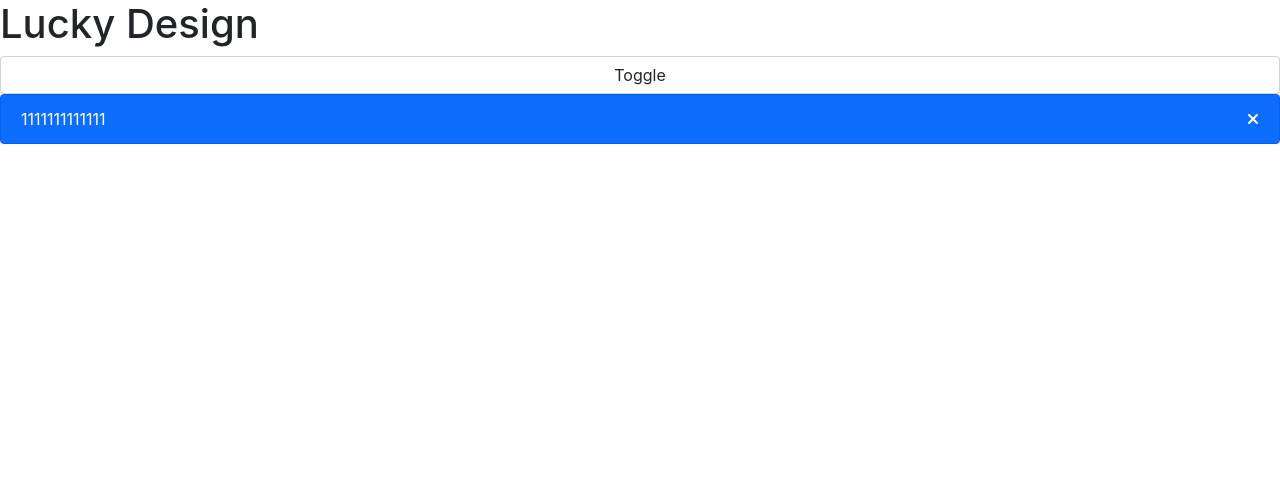
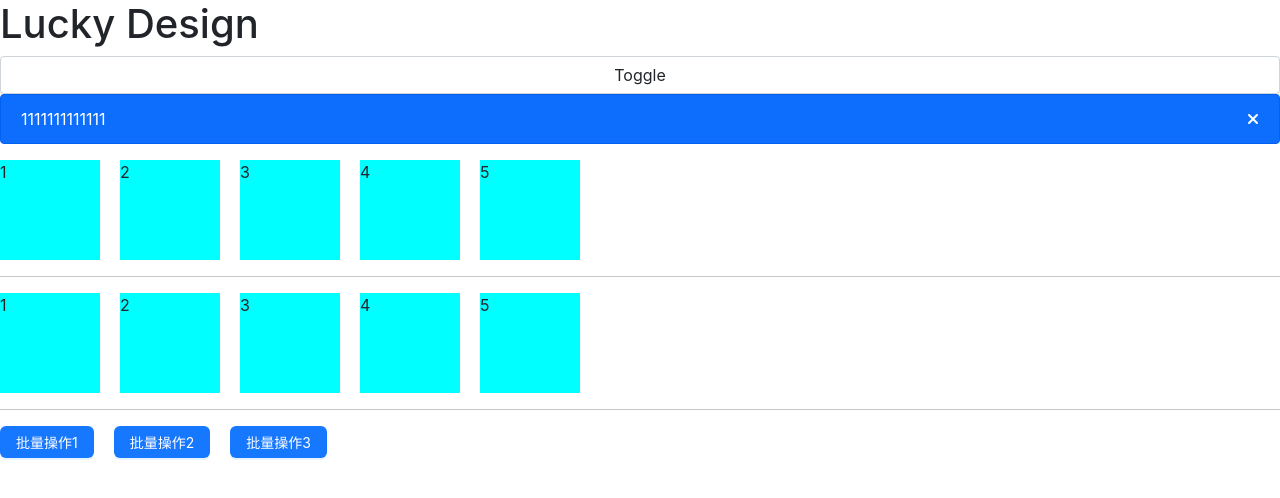
Before and after one commit to leilei405/lucky-design, a React (Create React App) app: page / in a window 1280 px wide. Shown: the top 498 px of the page. Built offline with nearby package versions, Linux system fonts and the light colour scheme.

Commit message:
refactor: 🎨完善Space组件

```diff
--- a/src/App.tsx
+++ b/src/App.tsx
@@ -2,6 +2,7 @@ import React, { useState } from "react";
 import Transition from "./components/Transition/transition";
 import Button from "./components/Button/button";
 import Alert from "./components/Alert/alert";
+import Space from "./components/Space/use";
 
 function App() {
   const [show, setShow] = useState(false);
@@ -35,6 +36,8 @@ function App() {
       </Transition>
 
       <Alert title="1111111111111" />
+
+      <Space />
     </div>
   );
 }
--- a/src/components/Space/_style.scss
+++ b/src/components/Space/_style.scss
@@ -0,0 +1,25 @@
+.space {
+    display: inline-flex;
+
+    &-vertical {
+        flex-direction: column;
+    }
+
+    &-align {
+        &-center {
+            align-items: center;
+        }
+
+        &-start {
+            align-items: flex-start;
+        }
+
+        &-end {
+            align-items: flex-end;
+        }
+
+        &-baseline {
+            align-items: baseline;
+        }
+    }
+}
--- a/src/components/Space/c.scss
+++ b/src/components/Space/c.scss
@@ -1,8 +1,8 @@
 .box {
   width: 100px;
   height: 100px;
-  background: pink;
-  border: 1px solid #000;
+  background: aqua;
+  border: none;
 }
 
 .container {
--- /dev/null
+++ b/src/components/Space/space.tsx
@@ -0,0 +1,105 @@
+import React, {
+  Children,
+  FC,
+  PropsWithChildren,
+  useContext,
+  useMemo,
+} from "react";
+import classnames from "classnames";
+import {
+  SpaceProps,
+  SizeType,
+  spaceSize,
+  otherStyles,
+  ConfigContext,
+  ConfigContextType,
+} from "./types";
+
+interface ConfigProviderProps extends PropsWithChildren<ConfigContextType> {}
+
+export function ConfigProvider(props: ConfigProviderProps) {
+  const { space, children } = props;
+
+  return (
+    <ConfigContext.Provider value={{ space }}>
+      {children}
+    </ConfigContext.Provider>
+  );
+}
+
+const getNumberSize = (size: SizeType) => {
+  return typeof size === "string" ? spaceSize[size] : size || 0;
+};
+
+const Space: FC<SpaceProps> = (props) => {
+  const { space } = useContext(ConfigContext);
+  const {
+    className,
+    style,
+    children,
+    size = space?.size || "small",
+    direction = "horizontal",
+    wrap = false,
+    align,
+    split,
+    ...otherProps
+  } = props || {};
+
+  // 通过Children平铺元素
+  const childNodes = Children.toArray(props.children);
+
+  const mergedAlign =
+    direction === "horizontal" && align === undefined ? "center" : align;
+
+  const classes = classnames(
+    "space",
+    `space-${direction}`,
+    {
+      [`space-align-${mergedAlign}`]: mergedAlign,
+    },
+    className
+  );
+
+  const nodes = childNodes.map((child: any, i) => {
+    const key = (child && child.key) || `space-item-${i}`;
+    return (
+      <>
+        <div className="space-item" key={key}>
+          {child}
+        </div>
+        {i < childNodes.length && split && (
+          <span className={`${className}-split`} style={style}>
+            {split}
+          </span>
+        )}
+      </>
+    );
+  });
+
+  const [horizontalSize, verticalSize] = useMemo(
+    () =>
+      ((Array.isArray(size) ? size : [size, size]) as [SizeType, SizeType]).map(
+        (item) => getNumberSize(item)
+      ),
+    [size]
+  );
+
+  otherStyles.columnGap = horizontalSize;
+  otherStyles.rowGap = verticalSize;
+
+  if (wrap) {
+    otherStyles.flexWrap = "wrap";
+  }
+
+  return (
+    <div
+      className={classes}
+      style={{ ...otherStyles, ...style }}
+      {...otherProps}
+    >
+      {nodes}
+    </div>
+  );
+};
+
+export default Space;
--- a/src/components/Space/types.ts
+++ b/src/components/Space/types.ts
@@ -30,4 +30,5 @@ export interface ConfigContextType {
     size?: SizeType;
   };
 }
+
 export const ConfigContext = React.createContext<ConfigContextType>({});
--- /dev/null
+++ b/src/components/Space/use.tsx
@@ -0,0 +1,34 @@
+import React from "react";
+import Space, { ConfigProvider } from "./space";
+import "./c.scss";
+import { Button } from "antd";
+const SpaceCom = () => {
+  return (
+    <ConfigProvider space={{ size: 20 }}>
+      <Space direction="horizontal">
+        <div className="box">1</div>
+        <div className="box">2</div>
+        <div className="box">3</div>
+        <div className="box">4</div>
+        <div className="box">5</div>
+      </Space>
+      <hr />
+      <Space direction="horizontal">
+        <div className="box">1</div>
+        <div className="box">2</div>
+        <div className="box">3</div>
+        <div className="box">4</div>
+        <div className="box">5</div>
+      </Space>
+      <hr />
+      <div style={{ width: 500 }}>
+        <Space>
+          <Button type="primary">批量操作1</Button>
+          <Button type="primary">批量操作2</Button>
+          <Button type="primary">批量操作3</Button>
+        </Space>
+      </div>
+    </ConfigProvider>
+  );
+};
+export default SpaceCom;
--- a/src/styles/index.scss
+++ b/src/styles/index.scss
@@ -30,3 +30,6 @@
 
 // Icon
 @import "../components/Icon/style";
+
+// Space
+@import "../components/Space/style";
```
Also changed, not shown: src/components/Space/children.tsx (deleted, +0 -21 lines), src/components/Space/index.scss (deleted, +0 -25 lines), src/components/Space/index.tsx (+1 -87 lines), src/components/Space/use2.tsx (deleted, +0 -25 lines).
